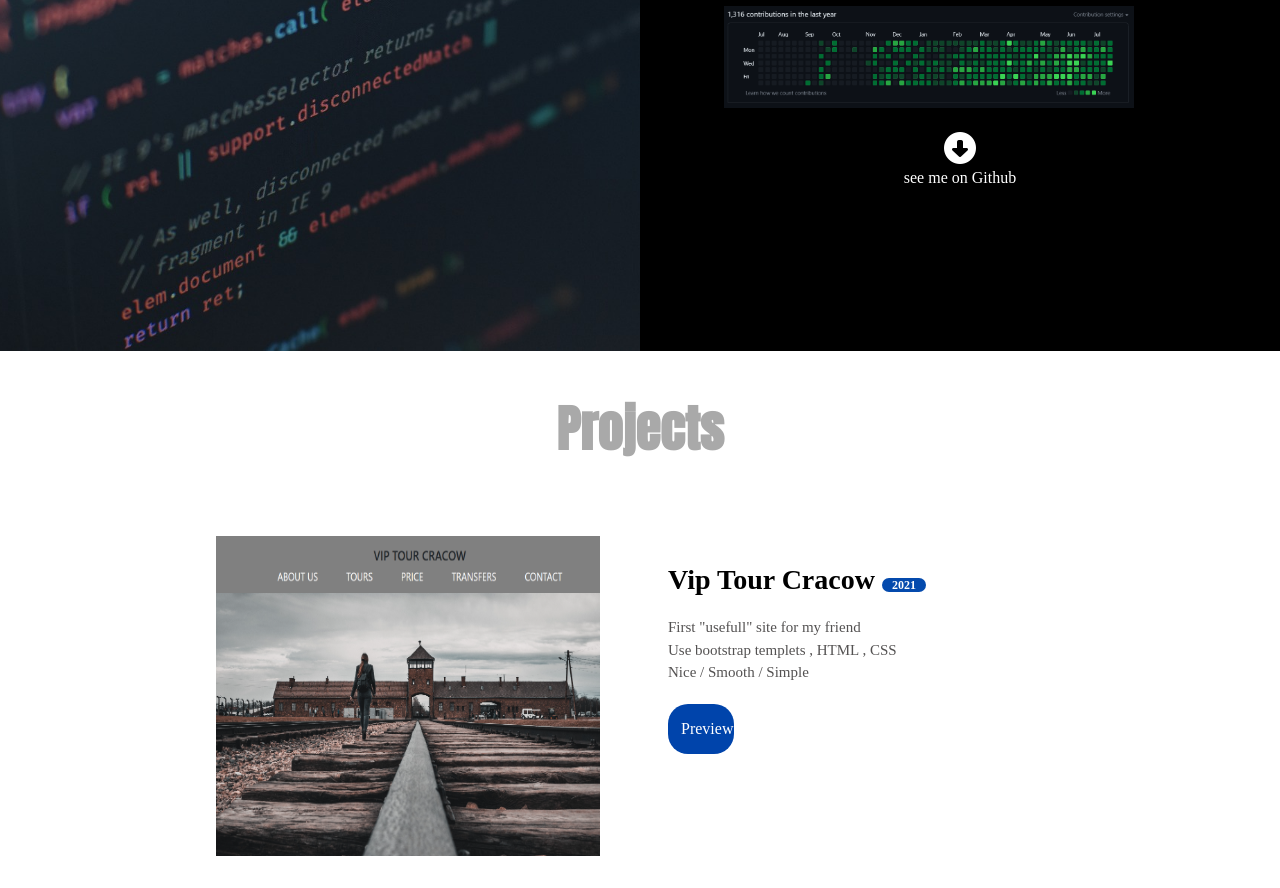
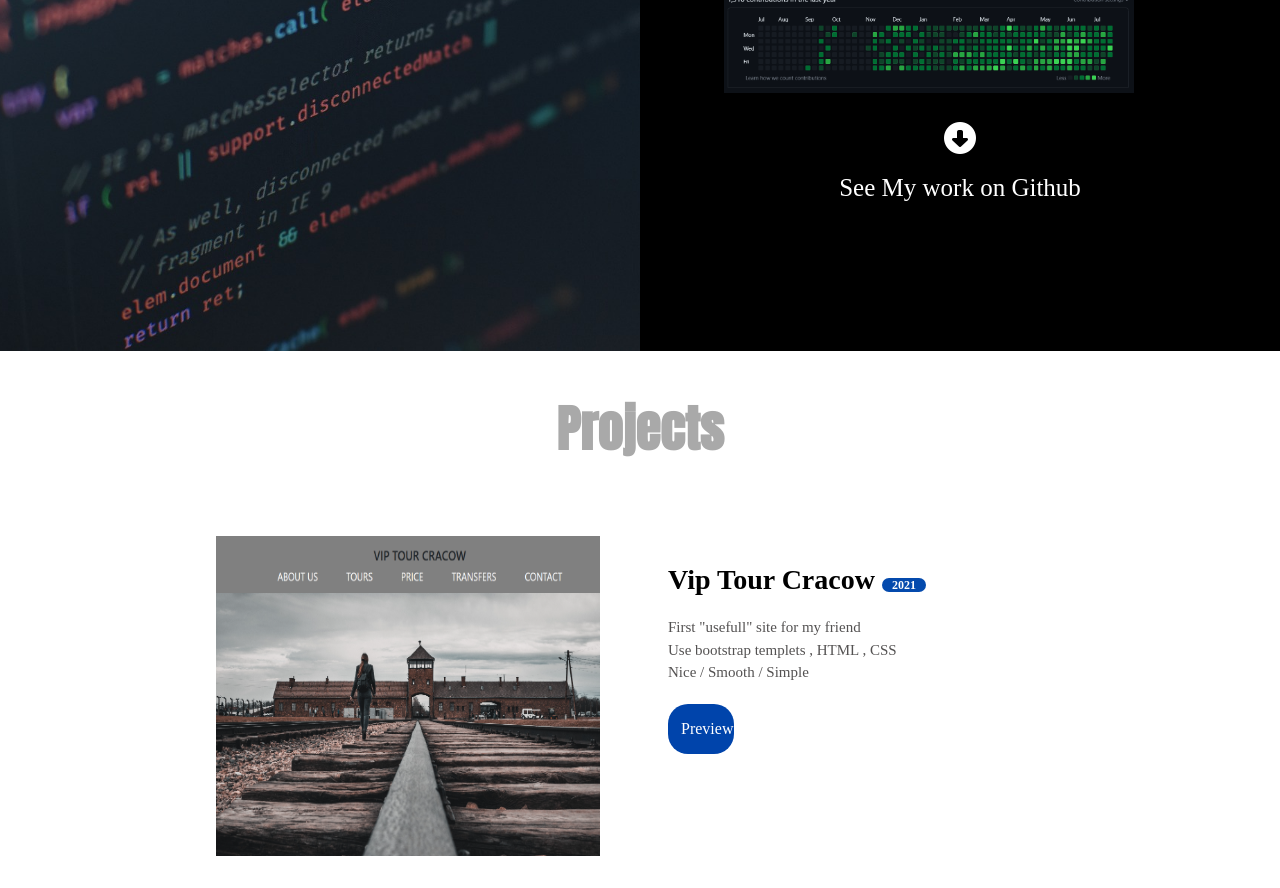
Before and after one commit to marcinoles87/mysite, a React (Create React App) app: page / in a window 1280 px wide. Shown: the part 2180-3068 px from the top of the page. Built offline with nearby package versions, Linux system fonts and the light colour scheme; a web font is replaced by a local one.

Commit message:
work with css

```diff
--- a/src/components/Projects.js
+++ b/src/components/Projects.js
@@ -34,7 +34,7 @@ function Projects() {
 
             <img className='project-githubwork' src={githubwork} alt='github-work'></img>
             <i class="fa-solid fa-circle-down fa-2xl"></i>
-            <a href='https://github.com/marcinoles87'>see me on Github</a>
+            <a href='https://github.com/marcinoles87'>See My work on Github</a>
           </div>
       </div>
 
--- a/src/components/project.scss
+++ b/src/components/project.scss
@@ -57,11 +57,28 @@ $primary-color : rgb(87, 209, 215);
 
             i{
                 margin:20px 30px;
+                animation: animate 1s ease infinite;
             }
 
             a{
+                font-size: 25px;
+                margin-top: 20px;
                 text-decoration: none;
                 color:white;
+            }
+
+
+
+            @keyframes animate {
+                0%{
+                    transform: translateY(20px);
+                }
+
+                100%{
+                    transform: translateX(0px);
+
+                }
+
             }
 
         }
```
